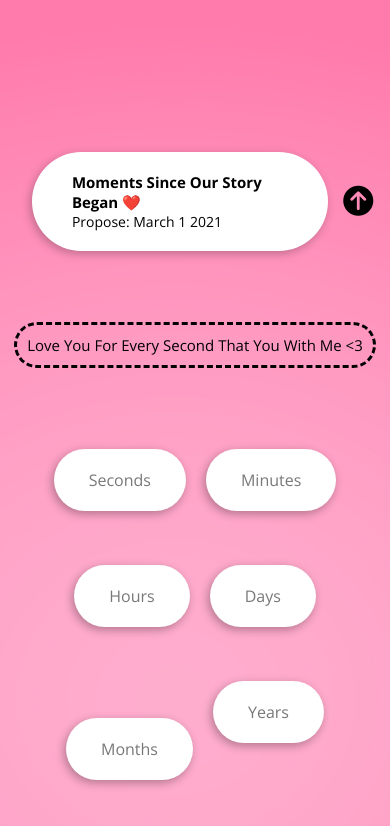
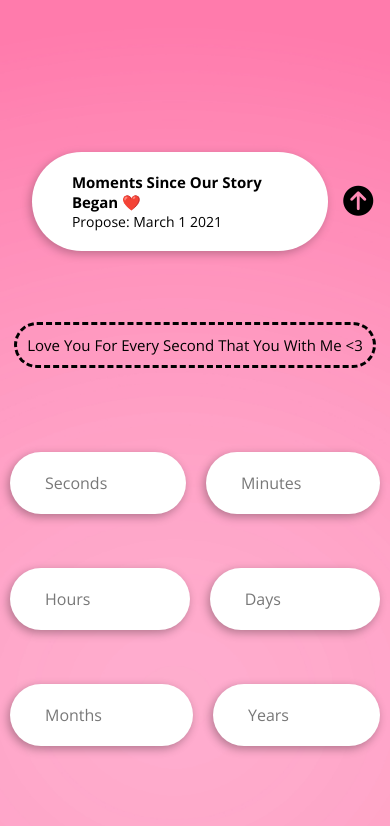
Before and after one commit to Kunalsonar19/10-monthiversary, a plain HTML site: page index.html in a window 390 px wide. Drawn offline with nearby package versions, Linux system fonts and the light colour scheme; a web font is replaced by a local one.

Commit message:
New Commit

```diff
--- a/css/style.css
+++ b/css/style.css
@@ -129,10 +129,16 @@ body {
     flex-direction: row;
     flex-wrap: wrap;
     justify-content: center;
+    place-items: start;
   }
 
   .container .years {
     margin-bottom: 10vh;
+  }
+  .container span{
+    display: flex;
+    flex-grow: 1;
+    margin-top: 30px;
   }
 }
 
@@ -153,7 +159,7 @@ body {
     margin-left: 20px;
     margin-right: 20px;
   }
-  .output{
+  .output {
     font-size: 15px;
   }
 }
```
